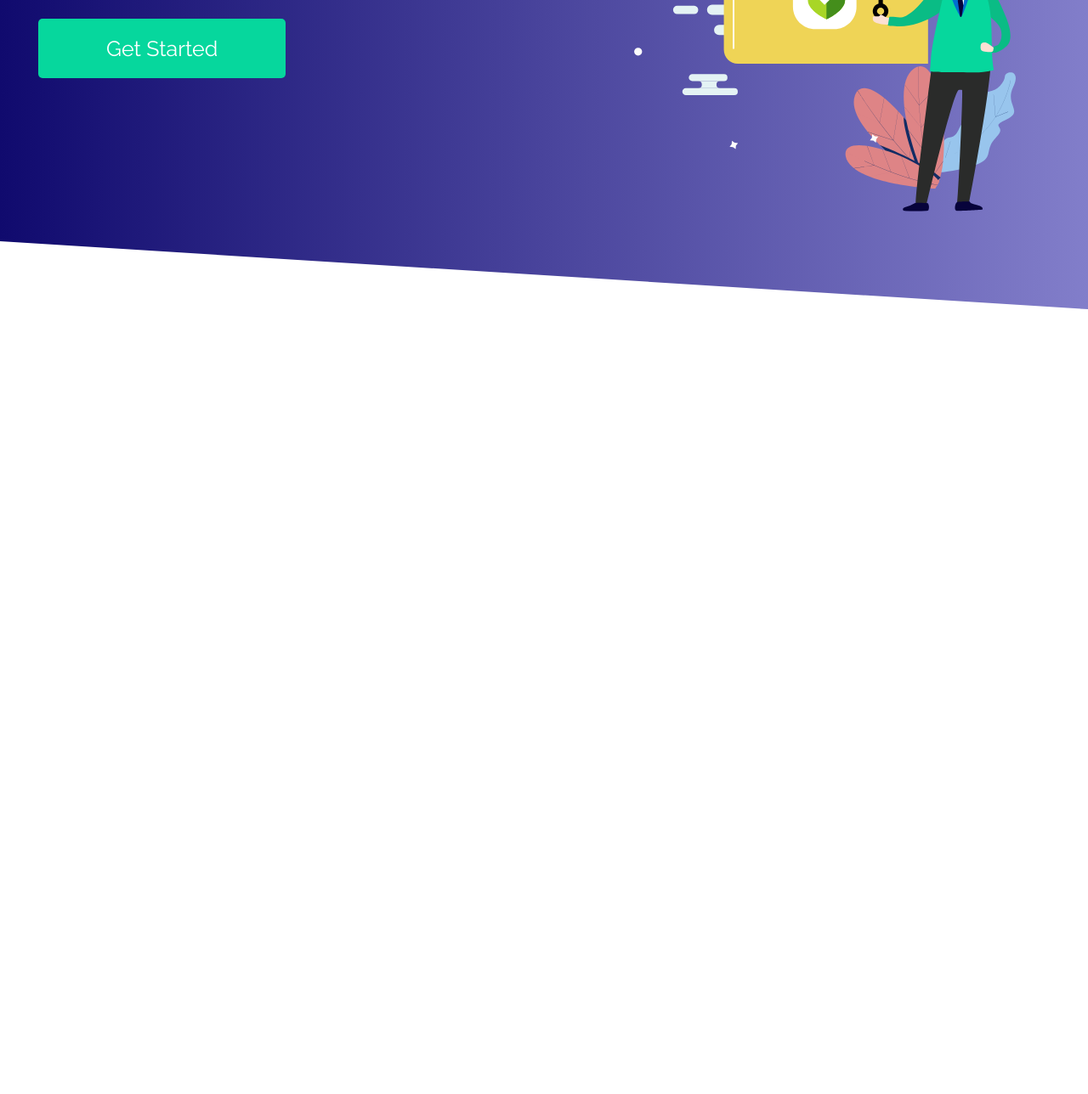
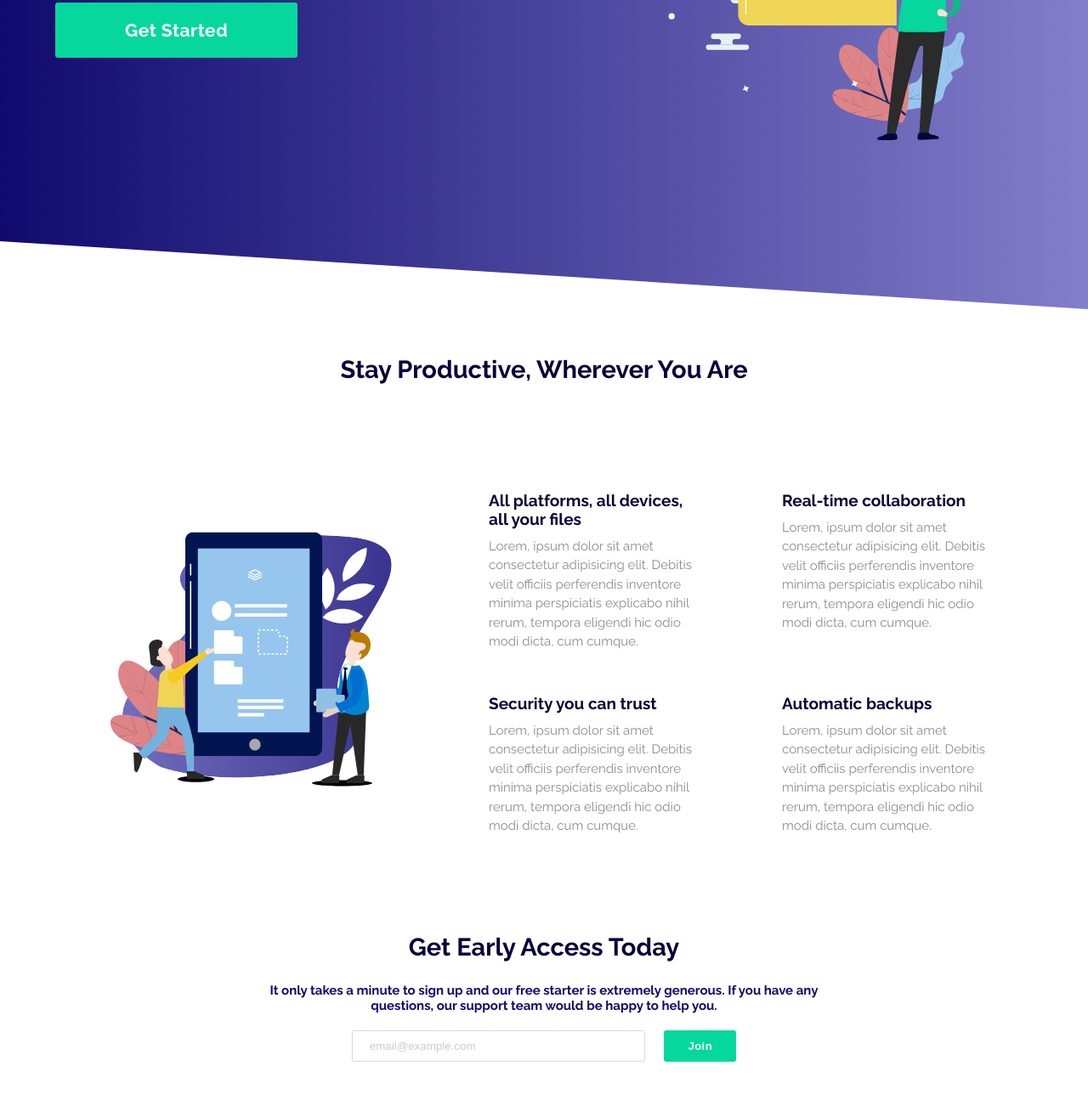
Before and after one commit to Tomekzako/Fylo, a website: page index.html in a window 1280 px wide. Shown: the part 396-1684 px from the top of the page at 85% size. Before the commit the page ends 800 px from the top, so only its background shows below. Drawn offline with Linux system fonts and the light colour scheme.

Commit message:
product section

```diff
--- a/index.html
+++ b/index.html
@@ -18,13 +18,57 @@
                 <a href="#" class="header__nav--btn">Sign In</a>
                 <a href="#" class="btn-main header__btn">Sign Up</a>
             </nav>
-            <div class="col-7 header__info">
-                <h1 class="heading-primary">All your files in one secure location, accessible anywhere.</h1>
-                <a href="#" class="btn-main header__info--btn">Get Started</a>
+            <div class="col-12 header__main">
+                <div class="header__info">
+                    <h1 class="heading-primary">All your files in one secure location, accessible anywhere.</h1>
+                    <a href="#" class="btn-main header__info--btn">Get Started</a>
+                </div>
+                <div class="header__banner">&nbsp;</div>
             </div>
-            <div class="col-5 header__banner">&nbsp;</div>
         </div>
     </header>
+    <div class="flex-container">
+        <section class="products">
+            <h2 class="col-12 heading-secondary">Stay Productive, Wherever You Are</h2>
+            <div class="products__banner">&nbsp;</div>
+            <div class="products__box">
+                <div class="col-6 products__product">
+                    <h3 class="heading-tertiary">All platforms, all devices, all your files</h3>
+                    <p class="products__product--text">Lorem, ipsum dolor sit amet consectetur adipisicing elit.
+                        Debitis velit officiis perferendis inventore minima perspiciatis explicabo nihil rerum, tempora
+                        eligendi hic odio modi dicta, cum cumque.</p>
+                </div>
+                <div class="col-6 products__product">
+                    <h3 class="heading-tertiary">Real-time collaboration</h3>
+                    <p class="products__product--text">Lorem, ipsum dolor sit amet consectetur adipisicing elit.
+                        Debitis velit officiis perferendis inventore minima perspiciatis explicabo nihil rerum, tempora
+                        eligendi hic odio modi dicta, cum cumque.</p>
+                </div>
+                <div class="col-6 products__product">
+                    <h3 class="heading-tertiary">Security you can trust</h3>
+                    <p class="products__product--text">Lorem, ipsum dolor sit amet consectetur adipisicing elit.
+                        Debitis velit officiis perferendis inventore minima perspiciatis explicabo nihil rerum, tempora
+                        eligendi hic odio modi dicta, cum cumque.</p>
+                </div>
+                <div class="col-6 products__product">
+                    <h3 class="heading-tertiary">Automatic backups</h3>
+                    <p class="products__product--text">Lorem, ipsum dolor sit amet consectetur adipisicing elit.
+                        Debitis velit officiis perferendis inventore minima perspiciatis explicabo nihil rerum, tempora
+                        eligendi hic odio modi dicta, cum cumque.</p>
+                </div>
+            </div>
+            <div class="col-12">
+                <h2 class="heading-secondary">Get early access today</h2>
+                <p class="products__text">It only takes a minute to sign up and our free starter is extremely generous.
+                    If
+                    you have any questions, our support team would be happy to help you.</p>
+                <form class="products__form">
+                    <input type="email" placeholder="email@example.com" required>
+                    <button class="btn-main">Join</button>
+                </form>
+            </div>
+        </section>
+    </div>
 </body>
 
 </html>
--- a/scss/_base.scss
+++ b/scss/_base.scss
@@ -24,7 +24,8 @@ $bp-smallest: 31.25em; //500px
 html {
     font-size: 62.5%;
     box-sizing: border-box;
-    @media only screen and( max-width: $bp-largest) {
+
+    @media only screen and(max-width: $bp-largest) {
         font-size: 50%;
     }
 }
@@ -37,5 +38,5 @@ body {
     display: flex;
     flex-wrap: wrap;
     margin: 0 auto;
-    max-width: 120rem;
+    max-width: 115rem;
 }
--- a/scss/style.scss
+++ b/scss/style.scss
@@ -1,20 +1,35 @@
 @import "base";
 
 .heading-primary {
-  font-size: 3.85rem;
+  font-size: 3.6rem;
   text-transform: capitalize;
-  letter-spacing: 0.5px;
-  line-height: 1.3;
+  line-height: 1.5;
+}
+
+.heading-secondary {
+  font-size: 2.9rem;
+  text-transform: capitalize;
+  line-height: 1.5;
+  padding: 0 1rem;
+  color: #07043b;
+}
+
+.heading-tertiary {
+  font-size: 1.9rem;
+  color: #07043b;
 }
 
 .btn-main {
   display: inline-block;
   color: #fff;
   background-color: #06d79d;
-  padding: 1.2rem 3rem;
-  font-size: 2rem;
+  padding: 1.1rem 2.8rem;
+  font-size: 1.3rem;
   text-decoration: none;
-  border-radius: 5px;
+  border-radius: 3px;
+  letter-spacing: .5px;
+  font-weight: 600;
+  border: none;
 }
 
 .header {
@@ -30,34 +45,121 @@
 
     &--logo {
       margin-right: auto;
+      height: 4.2rem;
     }
+
     &--btn {
-      font-size: 1.8rem;
+      font-size: 1.4rem;
       color: inherit;
       text-decoration: none;
       padding: 1rem;
+      margin-right: 2rem;
     }
   }
 
+  &__main {
+    display: flex;
+    align-items: center;
+    margin-top: 8rem;
+    height: 50vh;
+  }
+
   &__info {
-    display: flex;
-    flex-direction: column;
-    align-items: flex-start;
-    justify-content: center;
-    height: 60rem;
+    flex: 0 0 58%;
+    padding-right: 3rem;
 
     &--btn {
-      font-size: 2.5rem;
-      padding: 2rem 8rem;
+      font-size: 2.1rem;
+      padding: 2rem 8.2rem;
       margin-top: 3rem;
     }
   }
 
   &__banner {
+    flex: 1;
     background-image: url("../images/illustration-hero.svg");
     background-size: contain;
     background-repeat: no-repeat;
     background-position: center;
-    padding: 1rem;
+    height: 40rem;
   }
 }
+
+
+.products {
+  margin: 50px 0;
+  width: 100%;
+  text-align: center;
+  display: flex;
+  flex-wrap: wrap;
+  align-items: center;
+
+  &__banner {
+    background-image: url("../images/illustration-features.svg");
+    background-size: contain;
+    background-repeat: no-repeat;
+    background-position: center;
+    flex: 0 0 40%;
+    height: 30rem;
+  }
+
+  &__box {
+    margin: 9rem 0;
+    flex: 1;
+
+    display: flex;
+    flex-wrap: wrap;
+  }
+
+  &__product {
+    padding: 3rem 5rem 2rem;
+    text-align: left;
+
+    &--text {
+      font-size: 1.5rem;
+      padding-top: 1rem;
+      line-height: 1.5;
+      color: #8d8d8d;
+    }
+  }
+
+  &__text {
+    width: 60%;
+    margin: 2rem auto;
+    font-size: 1.5rem;
+    color: #100a6e;
+    font-weight: 600;
+  }
+
+  &__form {
+
+    input {
+      width: 30%;
+      border-radius: 3px;
+      border: 1px solid #dbdbdb;
+      padding: 1rem 2rem;
+      box-shadow: 0 0 5px rgba(#ccc, 0.2);
+      margin-right: 2rem;
+
+      &:focus {
+        outline: none;
+      }
+    }
+
+    ::-webkit-input-placeholder {
+      color: #ccc;
+    }
+
+    ::-moz-placeholder {
+      color: #ccc;
+    }
+
+    ::-ms-input-placeholder {
+      color: #ccc;
+    }
+
+    ::-moz-placeholder {
+      color: #ccc;
+    }
+  }
+}
```
Also changed, not shown: css/style.css.
